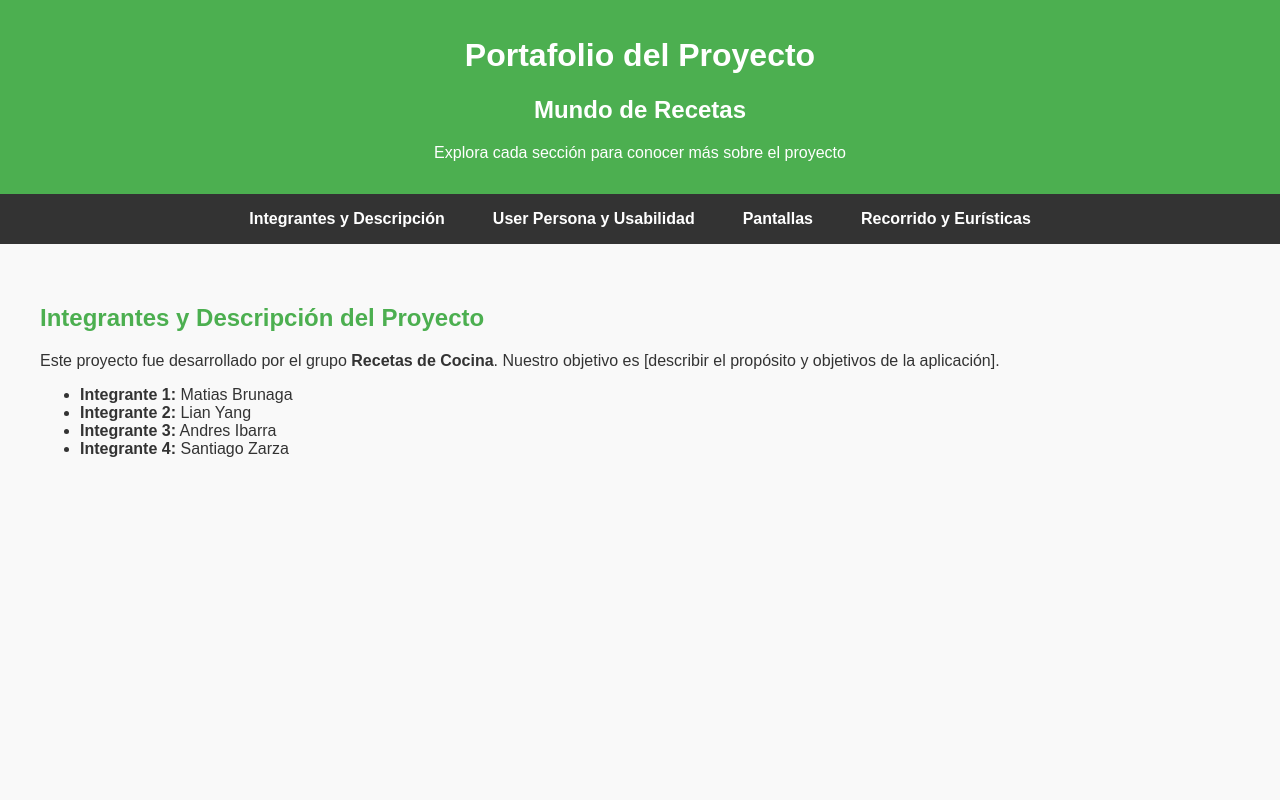
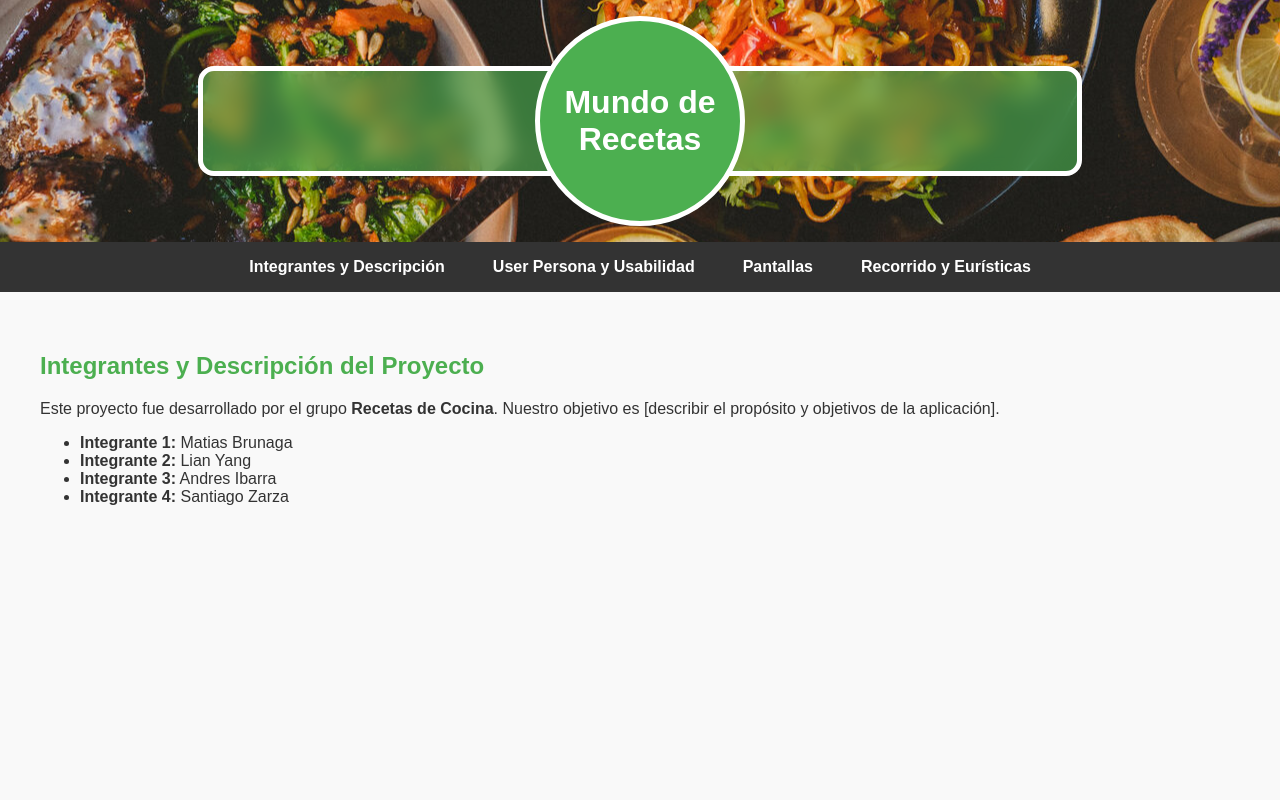
Before and after one commit to DarkRonier/portfolio-hci, a plain HTML site: page index.html in a window 1280 px wide. Shown: the top 800 px of the page. Drawn offline with Linux system fonts and the light colour scheme.

Commit message:
change: index.html --Nuevo banner, add: food-banner

```diff
--- a/index.html
+++ b/index.html
@@ -3,7 +3,7 @@
 <head>
     <meta charset="UTF-8">
     <meta name="viewport" content="width=device-width, initial-scale=1.0">
-    <title>Portafolio del Proyecto</title>
+    <title>portafolio del proyecto</title>
     <style>
         body {
             font-family: Arial, sans-serif;
@@ -12,8 +12,56 @@
             background-color: #f9f9f9;
             color: #333;
         }
+        .header-belt {
+            position: relative;
+            display: flex;
+            justify-content: center;
+            align-items: center;
+        }
+        .belt-circle {
+            background: #4CAF50;
+            border: 5px solid white;
+            width: 200px;
+            height: 200px;
+            border-radius: 50%;
+            z-index: 1;
+            display: grid;
+            justify-content: center;
+            align-items: center;
+        }
+        .belt-rectangle {
+            display: flex;
+            justify-content: right;
+            align-items: center;
+            position: absolute;
+            background: #4CAF50a0;
+            border: 5px solid white;
+            border-radius: 16px;
+            backdrop-filter: blur(10px);
+            min-width: 600px;
+            width: 70%;
+            height: 100px;
+            z-index: 0;
+        }
+        .header-desc {
+            width: auto;
+            height: 50px;
+            margin-inline: 30%;
+            display: flex;
+            justify-content: center;
+            align-items: center;
+            background: white;
+            backdrop-filter: blur(10px);
+            color: black;
+            border: 3px solid black;
+            border-radius: 10px;
+        }
         header {
-            background-color: #4CAF50;
+            background-image: url(resources/food-banner.jpg);
+            background-position: center;
+            background-repeat: no-repeat;
+            backgrou
+            background-size: cover;
             padding: 1rem;
             color: white;
             text-align: center;
@@ -35,7 +83,6 @@
         }
         nav a:hover {
             background-color: #4CAF50;
-            border-radius: 5px;
         }
         iframe {
             width: 100%;
@@ -58,9 +105,12 @@
 </head>
 <body>
     <header>
-        <h1>Portafolio del Proyecto</h1>
-        <h2>Mundo de Recetas</h2>
-        <p>Explora cada sección para conocer más sobre el proyecto</p>
+        <div class="header-belt">
+            <div class="belt-circle">
+                <h1>Mundo de Recetas</h1>
+            </div>
+            <div class="belt-rectangle"></div>
+        </div>
     </header>
 
     <nav>
```
Also changed, not shown: resources/food-banner.jpg (added).
